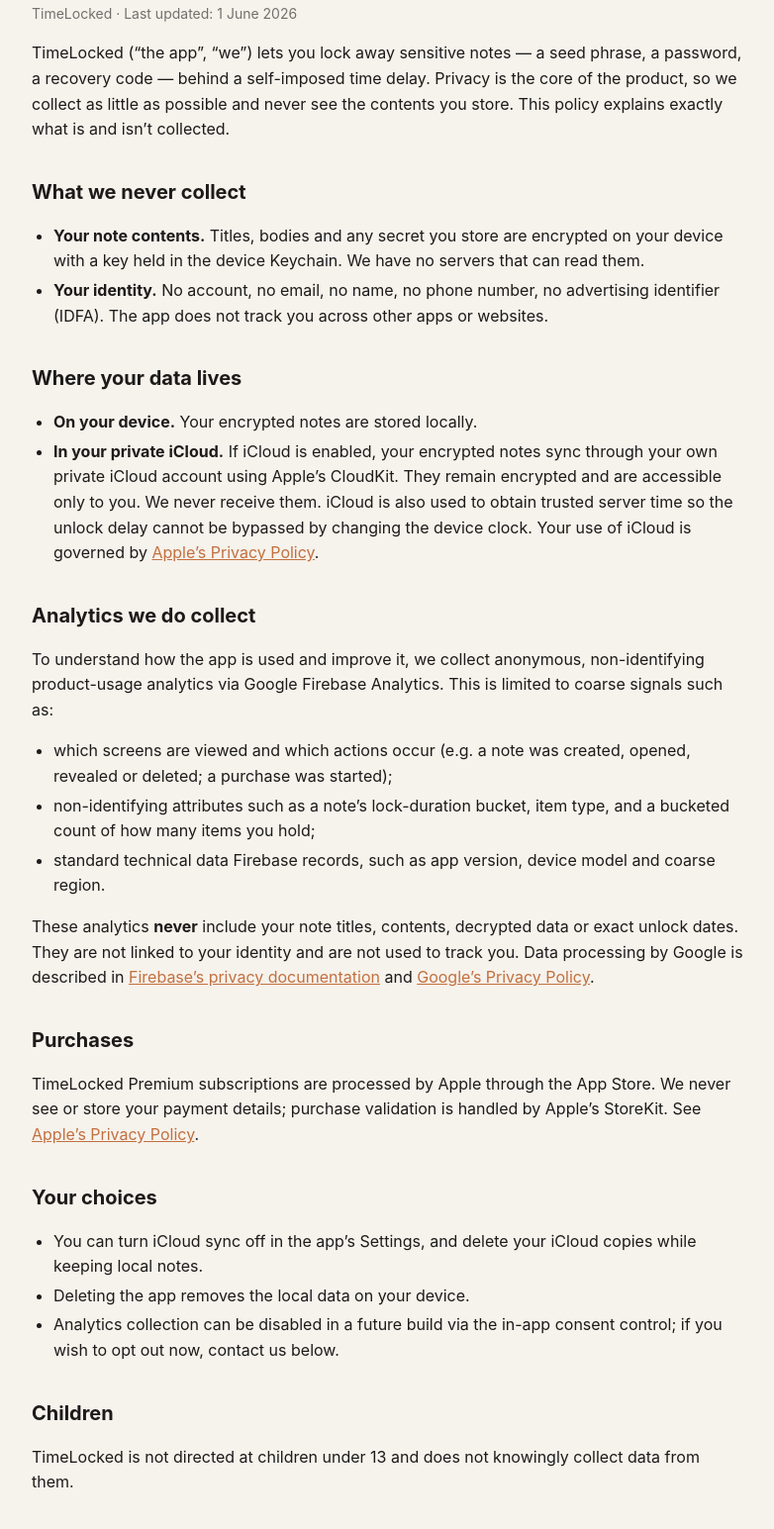
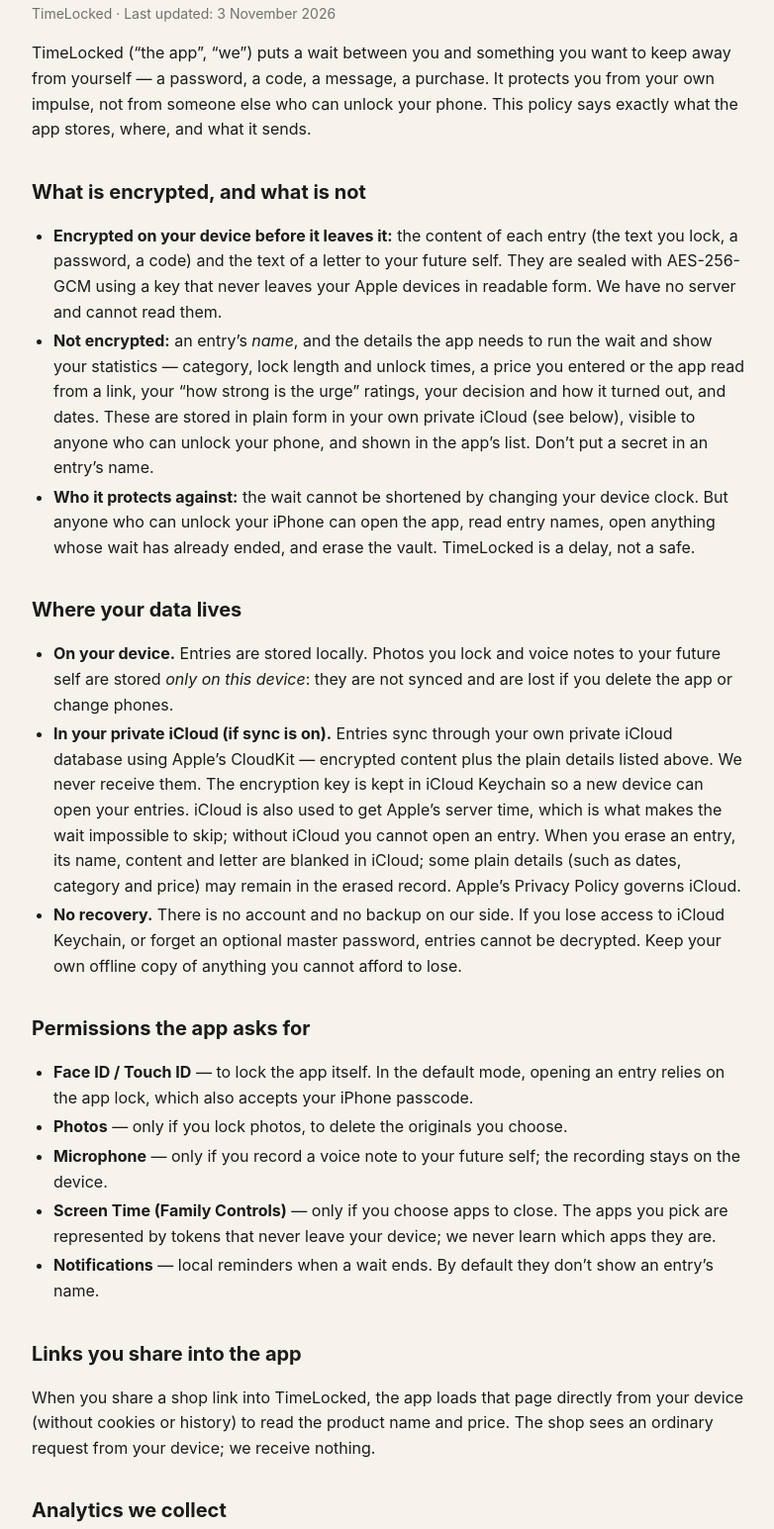
Before and after one commit to vasilinoff/timelocked-legal, a plain HTML site: page privacy.html in a window 1280 px wide. Shown: the part 99-1644 px from the top of the page at 99% size, without its empty margins (248-1030 px from the left). Drawn offline with Linux system fonts and the light colour scheme.

Commit message:
Rewrite the privacy policy to match what the app stores and sends

```diff
--- a/privacy.html
+++ b/privacy.html
@@ -23,66 +23,67 @@
 </head>
 <body>
   <h1>Privacy Policy</h1>
-  <p class="updated">TimeLocked · Last updated: 1 June 2026</p>
+  <p class="updated">TimeLocked · Last updated: 3 November 2026</p>
 
   <p>
-    TimeLocked (“the app”, “we”) lets you lock away sensitive notes — a seed
-    phrase, a password, a recovery code — behind a self-imposed time delay.
-    Privacy is the core of the product, so we collect as little as possible and
-    never see the contents you store. This policy explains exactly what is and
-    isn’t collected.
+    TimeLocked (“the app”, “we”) puts a wait between you and something you want
+    to keep away from yourself — a password, a code, a message, a purchase. It
+    protects you from your own impulse, not from someone else who can unlock your
+    phone. This policy says exactly what the app stores, where, and what it sends.
   </p>
 
-  <h2>What we never collect</h2>
+  <h2>What is encrypted, and what is not</h2>
   <ul>
-    <li><strong>Your note contents.</strong> Titles, bodies and any secret you store are encrypted on your device with a key held in the device Keychain. We have no servers that can read them.</li>
-    <li><strong>Your identity.</strong> No account, no email, no name, no phone number, no advertising identifier (IDFA). The app does not track you across other apps or websites.</li>
+    <li><strong>Encrypted on your device before it leaves it:</strong> the content of each entry (the text you lock, a password, a code) and the text of a letter to your future self. They are sealed with AES-256-GCM using a key that never leaves your Apple devices in readable form. We have no server and cannot read them.</li>
+    <li><strong>Not encrypted:</strong> an entry’s <em>name</em>, and the details the app needs to run the wait and show your statistics — category, lock length and unlock times, a price you entered or the app read from a link, your “how strong is the urge” ratings, your decision and how it turned out, and dates. These are stored in plain form in your own private iCloud (see below), visible to anyone who can unlock your phone, and shown in the app’s list. Don’t put a secret in an entry’s name.</li>
+    <li><strong>Who it protects against:</strong> the wait cannot be shortened by changing your device clock. But anyone who can unlock your iPhone can open the app, read entry names, open anything whose wait has already ended, and erase the vault. TimeLocked is a delay, not a safe.</li>
   </ul>
 
   <h2>Where your data lives</h2>
   <ul>
-    <li><strong>On your device.</strong> Your encrypted notes are stored locally.</li>
-    <li><strong>In your private iCloud.</strong> If iCloud is enabled, your encrypted notes sync through your own private iCloud account using Apple’s CloudKit. They remain encrypted and are accessible only to you. We never receive them. iCloud is also used to obtain trusted server time so the unlock delay cannot be bypassed by changing the device clock. Your use of iCloud is governed by <a href="https://www.apple.com/legal/privacy/">Apple’s Privacy Policy</a>.</li>
+    <li><strong>On your device.</strong> Entries are stored locally. Photos you lock and voice notes to your future self are stored <em>only on this device</em>: they are not synced and are lost if you delete the app or change phones.</li>
+    <li><strong>In your private iCloud (if sync is on).</strong> Entries sync through your own private iCloud database using Apple’s CloudKit — encrypted content plus the plain details listed above. We never receive them. The encryption key is kept in iCloud Keychain so a new device can open your entries. iCloud is also used to get Apple’s server time, which is what makes the wait impossible to skip; without iCloud you cannot open an entry. When you erase an entry, its name, content and letter are blanked in iCloud; some plain details (such as dates, category and price) may remain in the erased record. Apple’s Privacy Policy governs iCloud.</li>
+    <li><strong>No recovery.</strong> There is no account and no backup on our side. If you lose access to iCloud Keychain, or forget an optional master password, entries cannot be decrypted. Keep your own offline copy of anything you cannot afford to lose.</li>
   </ul>
 
-  <h2>Analytics we do collect</h2>
-  <p>
-    To understand how the app is used and improve it, we collect anonymous,
-    non-identifying product-usage analytics via Google Firebase Analytics. This
-    is limited to coarse signals such as:
-  </p>
+  <h2>Permissions the app asks for</h2>
   <ul>
-    <li>which screens are viewed and which actions occur (e.g. a note was created, opened, revealed or deleted; a purchase was started);</li>
-    <li>non-identifying attributes such as a note’s lock-duration bucket, item type, and a bucketed count of how many items you hold;</li>
-    <li>standard technical data Firebase records, such as app version, device model and coarse region.</li>
+    <li><strong>Face ID / Touch ID</strong> — to lock the app itself. In the default mode, opening an entry relies on the app lock, which also accepts your iPhone passcode.</li>
+    <li><strong>Photos</strong> — only if you lock photos, to delete the originals you choose.</li>
+    <li><strong>Microphone</strong> — only if you record a voice note to your future self; the recording stays on the device.</li>
+    <li><strong>Screen Time (Family Controls)</strong> — only if you choose apps to close. The apps you pick are represented by tokens that never leave your device; we never learn which apps they are.</li>
+    <li><strong>Notifications</strong> — local reminders when a wait ends. By default they don’t show an entry’s name.</li>
   </ul>
-  <p>
-    These analytics <strong>never</strong> include your note titles, contents,
-    decrypted data or exact unlock dates. They are not linked to your identity
-    and are not used to track you. Data processing by Google is described in
-    <a href="https://firebase.google.com/support/privacy">Firebase’s privacy documentation</a>
-    and <a href="https://policies.google.com/privacy">Google’s Privacy Policy</a>.
-  </p>
+
+  <h2>Links you share into the app</h2>
+  <p>When you share a shop link into TimeLocked, the app loads that page directly from your device (without cookies or history) to read the product name and price. The shop sees an ordinary request from your device; we receive nothing.</p>
+
+  <h2>Analytics we collect</h2>
+  <p>To learn how the app is used, it sends usage events to Google Analytics for Firebase. They are tied to a random app-instance identifier generated by Firebase, not to your name, email or advertising identifier (the app does not use IDFA and does not track you across other apps). What is sent:</p>
+  <ul>
+    <li><strong>Actions and screens</strong> — for example an entry was created, a wait was requested, cancelled or completed, an entry was revealed or erased, a purchase was started.</li>
+    <li><strong>Coarse attributes</strong> — lock length in buckets, entry type and category, counts in buckets, which onboarding answer you picked (for example “secrets”, “shopping”, “gambling”, “no contact”), urge ratings (1–3), the hour of day you tapped “close apps in these hours”, and whether a milestone was reached.</li>
+    <li><strong>Purchases</strong> — when you buy or renew Premium, Firebase records the purchase event and its price.</li>
+    <li><strong>Ad attribution</strong> — if you installed after tapping an Apple Search Ads ad, the campaign, ad group and keyword identifiers of that ad.</li>
+    <li><strong>Technical data</strong> Firebase records by default — app version, device model, OS version, coarse location (country/region/city derived from IP), and timestamps of each event.</li>
+  </ul>
+  <p>Analytics never include entry names, entry content, letters, voice notes, photos, decrypted data, links, Screen Time app choices, or anything you type into feedback. Google Analytics keeps event-level data for 2 months and user-level data for 14 months from your last activity, and processes it under <a href="https://firebase.google.com/support/privacy">Firebase’s privacy terms</a> and <a href="https://policies.google.com/privacy">Google’s Privacy Policy</a>.</p>
 
   <h2>Purchases</h2>
-  <p>
-    TimeLocked Premium subscriptions are processed by Apple through the App
-    Store. We never see or store your payment details; purchase validation is
-    handled by Apple’s StoreKit. See <a href="https://www.apple.com/legal/privacy/">Apple’s Privacy Policy</a>.
-  </p>
+  <p>Premium is sold by Apple through the App Store. We never see your payment details. Subscriptions renew automatically until you cancel them in Settings → your name → Subscriptions on your iPhone, even if the app shows that every feature is open to you.</p>
 
   <h2>Your choices</h2>
   <ul>
-    <li>You can turn iCloud sync off in the app’s Settings, and delete your iCloud copies while keeping local notes.</li>
-    <li>Deleting the app removes the local data on your device.</li>
-    <li>Analytics collection can be disabled in a future build via the in-app consent control; if you wish to opt out now, contact us below.</li>
+    <li>Turn iCloud sync off in the app’s Settings; delete the iCloud copies while keeping entries on the device; or reset the vault to erase everything.</li>
+    <li>Deleting the app removes local data. If sync is on, entries remain in your iCloud until you delete them there or reset the vault.</li>
+    <li><strong>Analytics:</strong> the app does not yet have an in-app switch to turn analytics off; one is coming in the next version. Because analytics are not linked to who you are, we cannot find or delete a specific person’s data on request.</li>
   </ul>
 
   <h2>Children</h2>
   <p>TimeLocked is not directed at children under 13 and does not knowingly collect data from them.</p>
 
   <h2>Changes</h2>
-  <p>We may update this policy; material changes will be reflected by the “Last updated” date above.</p>
+  <p>We update this policy when the app changes what it stores or sends; the date above shows the latest version.</p>
 
   <h2>Contact</h2>
   <p>Questions about privacy? Email <a href="mailto:vaspondm@gmail.com">vaspondm@gmail.com</a>.</p>
```
